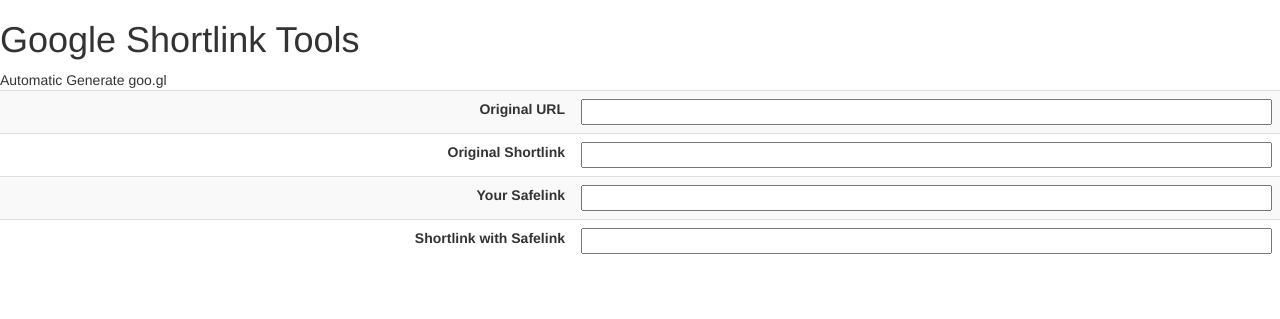
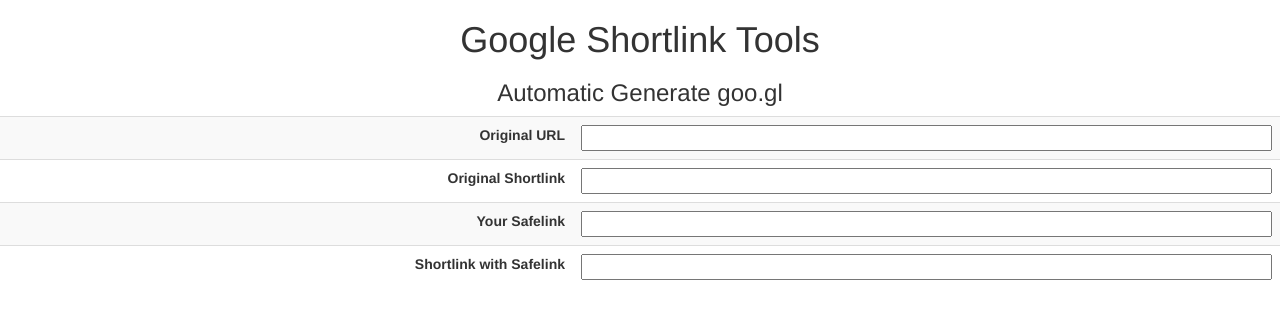
Before and after one commit to arachi007/arachi007.github.io, a Jekyll site: the page shortern.html, which Jekyll copies as it is, in a window 1280 px wide. Shown: the top 319 px of the page. Built offline with Jekyll 4.4.1, drawn with Linux system fonts in a browser that asks for light colours.

Commit message:
Update shortern.html

```diff
--- a/shortern.html
+++ b/shortern.html
@@ -4,14 +4,14 @@
 label { float:right;
 right: 0px;}
 input { width: 100%}
- h1, h3 { float:center}
+ h1, h3 { text-align:center}
 </style>
 <script src='/js/jquery.min.js'></script>
 <link href='/css/bootstrap3.min.css' rel='stylesheet' />
 <title>Goo.gl Shortern</title></head>
 <body>
  <h1> Google Shortlink Tools</h1>
- </h3> Automatic Generate goo.gl</h3>
+ <h3> Automatic Generate goo.gl</h3>
 <table class="table table-striped table-hover table-responsive">
 <tbody>
 <tr>
```
